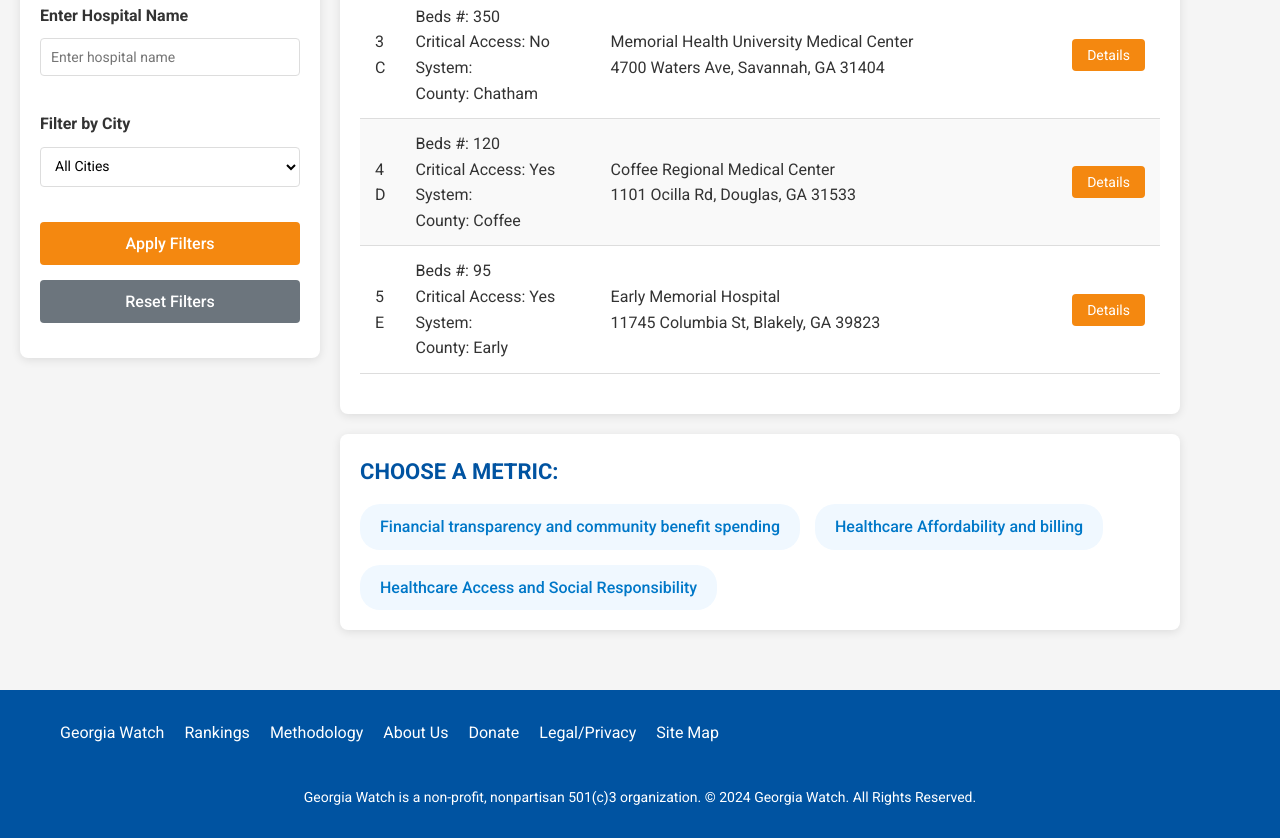
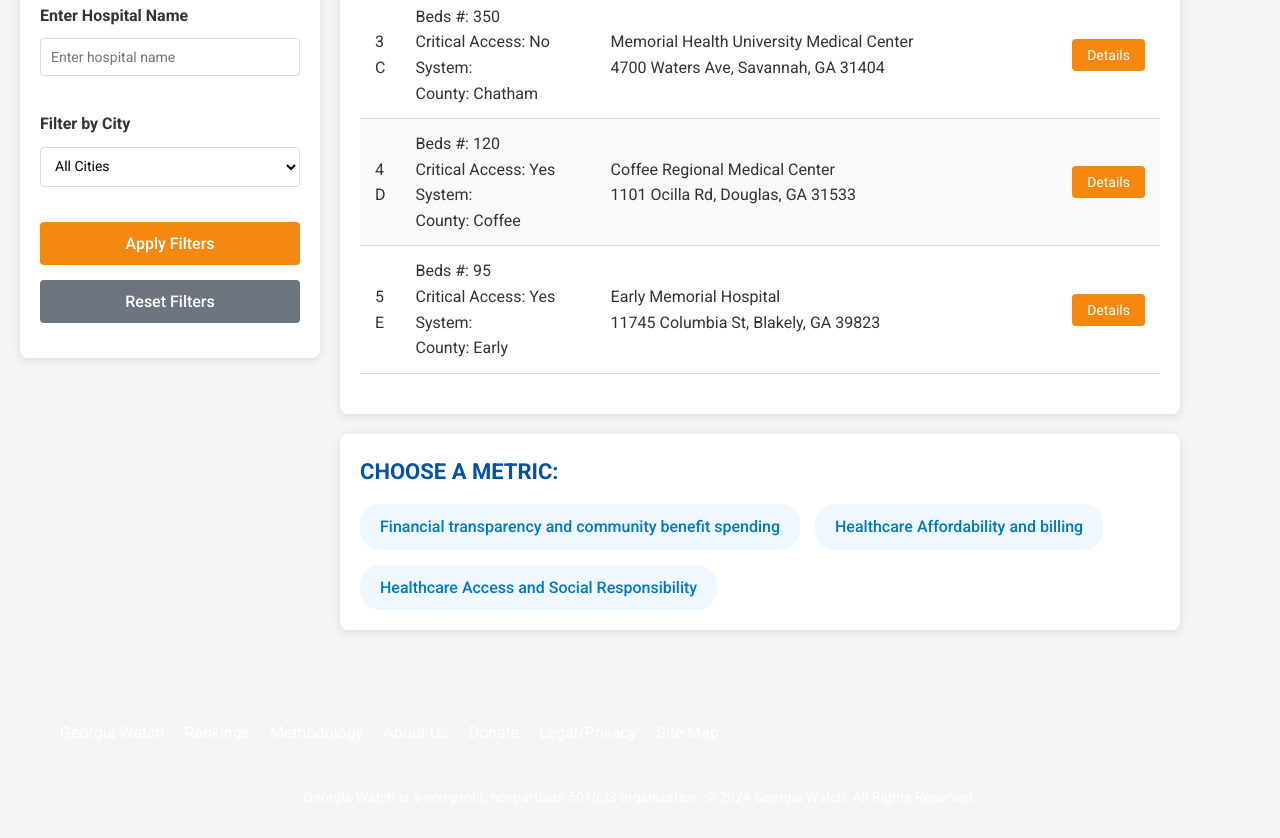
Before and after one commit to bayubanty/test_hospitality_scorecard, a plain HTML site: page index.html in a window 1280 px wide. Shown: the part 661-1499 px from the top of the page. Drawn offline with Linux system fonts and the light colour scheme.

Commit message:
Update style.css

```diff
--- a/style.css
+++ b/style.css
@@ -312,7 +312,7 @@ header {
 
 /* Footer */
 footer {
-    background-color: #0053a1;
+    background: linear-gradient(#6fb353);
     color: white;
     padding: 30px 0;
     margin-top: 40px;
```
